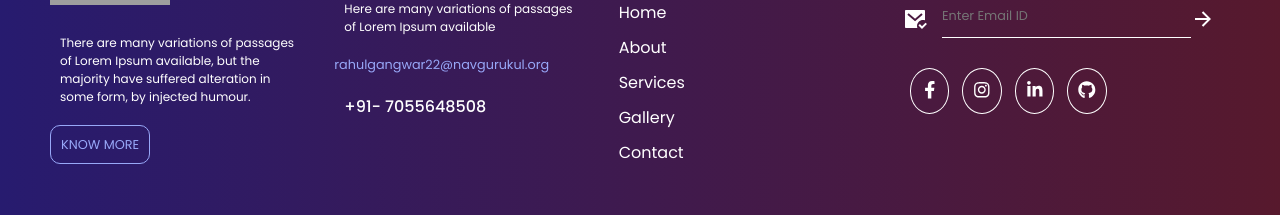
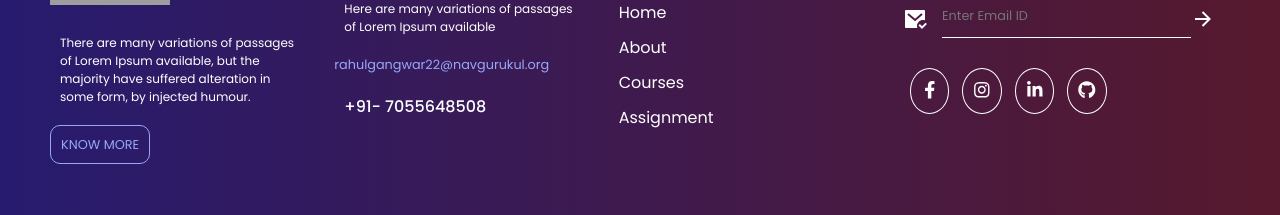
Before and after one commit to alimausmani/Group_7_React_Project, a React (Vite) app: page / in a window 1280 px wide. Shown: the part 3267-3482 px from the top of the page. Built offline with nearby package versions, Linux system fonts and the light colour scheme; grey boxes are pictures that could not be loaded.

Commit message:
add the enroll button in course section

```diff
--- a/src/Component/Footer.css
+++ b/src/Component/Footer.css
@@ -135,6 +135,7 @@ footer {
 
 .subscribe {
   display: flex;
+  color: white;
 }
 
 input[type=email] {
@@ -143,6 +144,7 @@ input[type=email] {
   border-bottom: 1px solid #fff;
   background-color: transparent;
   font-size: 0.8rem;
+  color: white;
 }
 
 .sub-icon {
--- a/src/Component/Footer.jsx
+++ b/src/Component/Footer.jsx
@@ -33,9 +33,8 @@ const Footer = () => {
           <div className="link-des">
             <Link to="#" className="footer-links">Home</Link>
             <Link to="#" className="footer-links">About</Link>
-            <Link to="#" className="footer-links">Services</Link>
-            <Link to="#" className="footer-links">Gallery</Link>
-            <Link to="#" className="footer-links">Contact</Link>
+            <Link to="#" className="footer-links">Courses</Link>
+            <Link to="#" className="footer-links">Assignment</Link>
           </div>
         </div>
         <div className="newsletter row">
```
